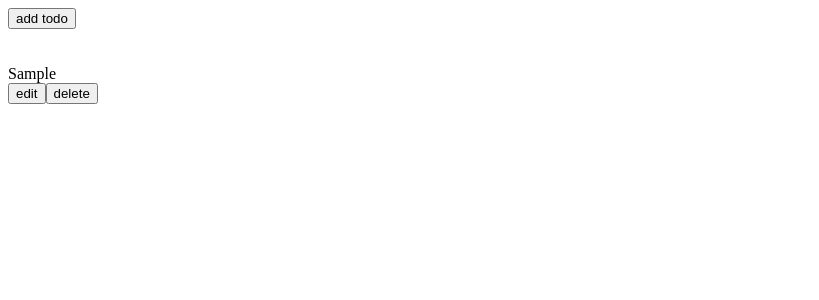
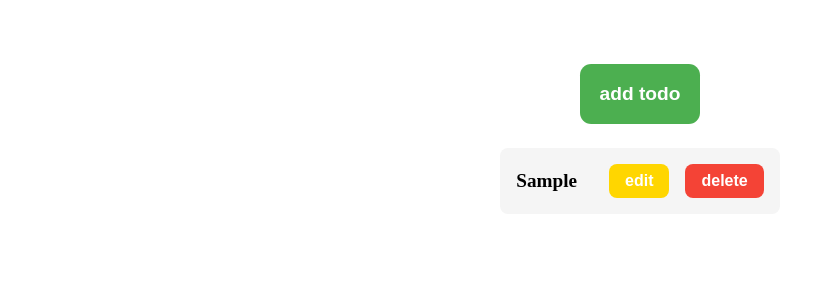
Before and after one commit to T1To48/todo-app-frontend, a React (Vite) app: page /add-todo in a window 1280 px wide. Both pictures are taken after typing "Sample" into the empty fields and a click on the button "save". Shown: the top 300 px of the page, without its empty margins (0-819 px from the left). Built offline with nearby package versions, Linux system fonts and the light colour scheme.

Commit message:
minor styling ,betternpm pkg  ID  generator

```diff
--- a/package.json
+++ b/package.json
@@ -17,7 +17,7 @@
     "react-dom": "^18.2.0",
     "react-redux": "^8.0.5",
     "react-router-dom": "^6.11.1",
-    "uniqid": "^5.4.0"
+    "uuid": "^9.0.0"
   },
   "devDependencies": {
     "@types/react": "^18.0.28",
--- a/src/components/AddTodoItem.jsx
+++ b/src/components/AddTodoItem.jsx
@@ -17,11 +17,11 @@ const AddTodoItem = () => {
   };
 
   return (
-    <>
-      <input type="text" value={todoText} onChange={handleChange} />
-      <button onClick={updateTodoList}>save</button>
-      <button onClick={() => navigate("/")}>cancel</button>
-    </>
+    <div className="edit-todo-container">
+      <input className="edit-todo-input" type="text" value={todoText} onChange={handleChange} />
+      <button className="edit-todo-btn save-btn" onClick={updateTodoList}>save</button>
+      <button className="edit-todo-btn cancel-btn" onClick={() => navigate("/")}>cancel</button>
+    </div>
   );
 };
 
--- a/src/components/TodoItem.jsx
+++ b/src/components/TodoItem.jsx
@@ -2,17 +2,31 @@ import React from "react";
 import { useNavigate } from "react-router-dom";
 import { useDispatch, useSelector } from "react-redux";
 import { deleteTodo } from "../features/todo/todoSlice.jsx";
+import "../styles/todoItem.css"
 const TodoItem = ({ text, todoId }) => {
   const navigate = useNavigate();
   const dispatch = useDispatch();
   return (
-    <div>
-      <br /> <br />
-      <div>{text}</div>
-      <button onClick={() => navigate(`/edit-todo/${todoId}`)}>edit</button>
-      <button onClick={() => dispatch(deleteTodo(todoId))}>delete </button>
+    <div className="todo-item-container">
+
+
+      <div className="todo-item-content">{text}</div>
+
+      <div className="todo-item-btns-container">
+          <button className="todo-item-edit-btn" onClick={() => navigate(`/edit-todo/${todoId}`)}>edit</button>
+      <button  className="todo-item-delete-btn" onClick={() => dispatch(deleteTodo(todoId))}>delete </button>
+      </div>
+
     </div>
   );
 };
 
 export default TodoItem;
+
+
+// <div>
+// <br /> <br />
+// <div>{text}</div>
+// <button onClick={() => navigate(`/edit-todo/${todoId}`)}>edit</button>
+// <button onClick={() => dispatch(deleteTodo(todoId))}>delete </button>
+// </div>
--- a/src/features/todo/todoSlice.jsx
+++ b/src/features/todo/todoSlice.jsx
@@ -1,7 +1,7 @@
 import { createSlice } from "@reduxjs/toolkit";
 import { getTodoById, deleteTodoById } from "./todoService.jsx";
 
-import uniqid from "uniqid";
+import { genID } from "../../utils/generate_short_id.jsx";
 import { lokalStorage } from "../../utils/lokalStorage.jsx";
 
 const todoList = () => lokalStorage("get", "todoList");
@@ -20,8 +20,9 @@ export const todoSlice = createSlice({
       state.todoItem = getTodoById(todoId)[0];
     },
     addTodo: (state, action) => {
+
       const newTodo = {
-        id: uniqid(),
+        id: genID(),
         content: action.payload,
       };
 
--- a/src/pages/EditTodo.page.jsx
+++ b/src/pages/EditTodo.page.jsx
@@ -2,6 +2,9 @@ import React, { useState, useEffect } from "react";
 import { useNavigate, useParams } from "react-router-dom";
 import { useSelector, useDispatch } from "react-redux";
 import { getTodoItem, editTodo } from "../features/todo/todoSlice.jsx";
+
+import "../styles/editItem.css"
+
 const EditTodo = () => {
   const navigate = useNavigate();
   const dispatch = useDispatch();
@@ -31,11 +34,12 @@ const EditTodo = () => {
   }, [todoItem]);
 
   return (
-    <>
-      <input value={todoText} onChange={handleChange} />
-      <button onClick={handleSave}>save</button>
-      <button onClick={() => navigate("/")}>cancel</button>
-    </>
+    <div className="edit-todo-container">
+
+      <input className="edit-todo-input" value={todoText} onChange={handleChange} />
+      <button className="edit-todo-btn save-btn" onClick={handleSave}>save</button>
+      <button className="edit-todo-btn cancel-btn" onClick={() => navigate("/")}>cancel</button>
+    </div>
   );
 };
 
--- a/src/pages/TodoList.page.jsx
+++ b/src/pages/TodoList.page.jsx
@@ -4,20 +4,32 @@ import { useSelector } from "react-redux";
 
 import TodoItem from "../components/TodoItem.jsx";
 
+import "../styles/todoList.css"
 const TodoList = () => {
   const navigate = useNavigate();
   const { todoList } = useSelector((state) => state.todo);
 
   return (
-    <div>
-      <div>
-        <button onClick={() => navigate("/add-todo")}> add todo</button>
+    <div className="todo-list-container">
+      <div className="add-todo-btn-container">
+        <button className="add-todo-btn" onClick={() => navigate("/add-todo")}> add todo</button>
       </div>
-      {todoList.map((todo) => (
+      <div className="todo-items-container">
+        {todoList.map((todo) => (
         <TodoItem key={todo.id} todoId={todo.id} text={todo.content} />
       ))}
+      </div>
+
     </div>
   );
 };
 
 export default TodoList;
+    // <div>
+    //   <div>
+    //     <button onClick={() => navigate("/add-todo")}> add todo</button>
+    //   </div>
+    //   {todoList.map((todo) => (
+    //     <TodoItem key={todo.id} todoId={todo.id} text={todo.content} />
+    //   ))}
+    // </div>
--- /dev/null
+++ b/src/styles/editItem.css
@@ -0,0 +1,63 @@
+.edit-todo-container {
+    display: flex;
+    flex-direction: column;
+    align-items: center;
+    justify-content: center;
+    height: 100vh;
+    background-color: #f5f5f5;
+  }
+
+  .edit-todo-form {
+    display: flex;
+    flex-direction: column;
+    align-items: center;
+    background-color: white;
+    padding: 40px;
+    border-radius: 10px;
+    box-shadow: 0px 0px 10px rgba(0, 0, 0, 0.2);
+  }
+
+  .edit-todo-title {
+    font-size: 36px;
+    margin-bottom: 30px;
+  }
+
+  .edit-todo-input {
+    padding: 10px;
+    font-size: 18px;
+    border: none;
+    border-bottom: 2px solid #ccc;
+    margin-bottom: 20px;
+    width: 100%;
+    max-width: 400px;
+  }
+
+  .edit-todo-btns {
+    display: flex;
+    justify-content: center;
+  }
+
+  .edit-todo-btn {
+    padding: 10px 20px;
+    font-size: 18px;
+    border-radius: 30px;
+    cursor: pointer;
+    margin-right: 10px;
+    transition: all 0.2s ease-in-out;
+    width: 400px;
+  }
+
+  .edit-todo-btn:hover {
+    transform: translateY(-2px);
+    box-shadow: 0px 0px 10px rgba(0, 0, 0, 0.2);
+  }
+
+  .edit-todo-btn.save-btn {
+    background-color: #4caf50;
+    color: white;
+  }
+
+  .edit-todo-btn.cancel-btn {
+    background-color: #f44336;
+    color: white;
+  }
--- /dev/null
+++ b/src/styles/todoItem.css
@@ -0,0 +1,53 @@
+.todo-item-container {
+    display: flex;
+    justify-content: space-between;
+    align-items: center;
+    width: 100%;
+    background-color: #F5F5F5;
+    border-radius: 0.5rem;
+    margin-bottom: 1rem;
+    padding: 1rem;
+  }
+
+  .todo-item-content {
+    font-size: 1.2rem;
+    font-weight: bold;
+  }
+
+  .todo-item-btns-container {
+    display: flex;
+    align-items: center;
+  }
+
+  .todo-item-edit-btn {
+    background-color: #FFD600;
+    color: white;
+    font-size: 1rem;
+    font-weight: bold;
+    padding: 0.5rem 1rem;
+    border: none;
+    border-radius: 0.5rem;
+    cursor: pointer;
+    transition: background-color 0.3s ease-in-out;
+    margin-right: 1rem;
+  }
+
+  .todo-item-edit-btn:hover {
+    background-color: #FFB300;
+  }
+
+  .todo-item-delete-btn {
+    background-color: #F44336;
+    color: white;
+    font-size: 1rem;
+    font-weight: bold;
+    padding: 0.5rem 1rem;
+    border: none;
+    border-radius: 0.5rem;
+    cursor: pointer;
+    transition: background-color 0.3s ease-in-out;
+  }
+
+  .todo-item-delete-btn:hover {
+    background-color: #D32F2F;
+  }
--- /dev/null
+++ b/src/styles/todoList.css
@@ -0,0 +1,47 @@
+.todo-list-container {
+    display: flex;
+    flex-direction: column;
+    justify-content: center;
+    align-items: center;
+    margin-top: 2rem;
+  }
+
+  .add-todo-btn-container {
+    display: flex;
+    justify-content: center;
+    margin-bottom: 1.5rem;
+  }
+
+  .add-todo-btn {
+    background-color: #4CAF50;
+    color: white;
+    font-size: 1rem;
+    font-weight: bold;
+    padding: 1rem;
+    border: none;
+    border-radius: 0.5rem;
+    cursor: pointer;
+    transition: background-color 0.3s ease-in-out;
+  }
+
+  .add-todo-btn:hover {
+    background-color: #388E3C;
+  }
+
+  .todo-items-container {
+    display: flex;
+    flex-direction: column;
+    align-items: center;
+  }
+
+  @media only screen and (min-width: 768px) {
+    .todo-list-container {
+      margin-top: 4rem;
+    }
+
+    .add-todo-btn {
+      font-size: 1.2rem;
+      padding: 1.2rem;
+      border-radius: 0.7rem;
+    }
+  }
--- /dev/null
+++ b/src/utils/generate_short_id.jsx
@@ -0,0 +1,5 @@
+import { v4 as uuidv4 } from 'uuid';
+
+export const genID=()=>{
+    return uuidv4().split("-")[0];
+}
```
Also changed, not shown: 1 other file (tests, documents, lock files or other folders).
